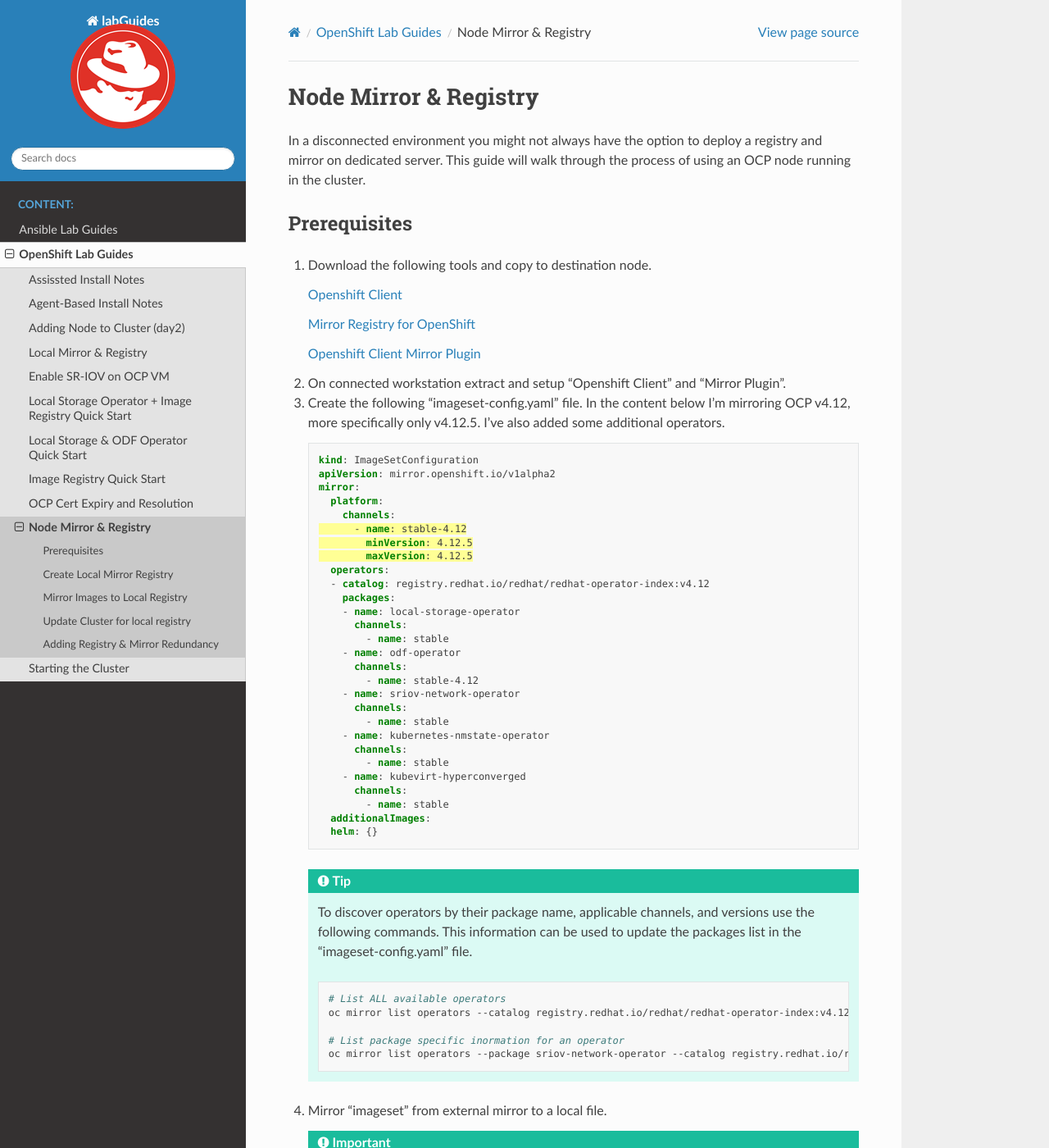
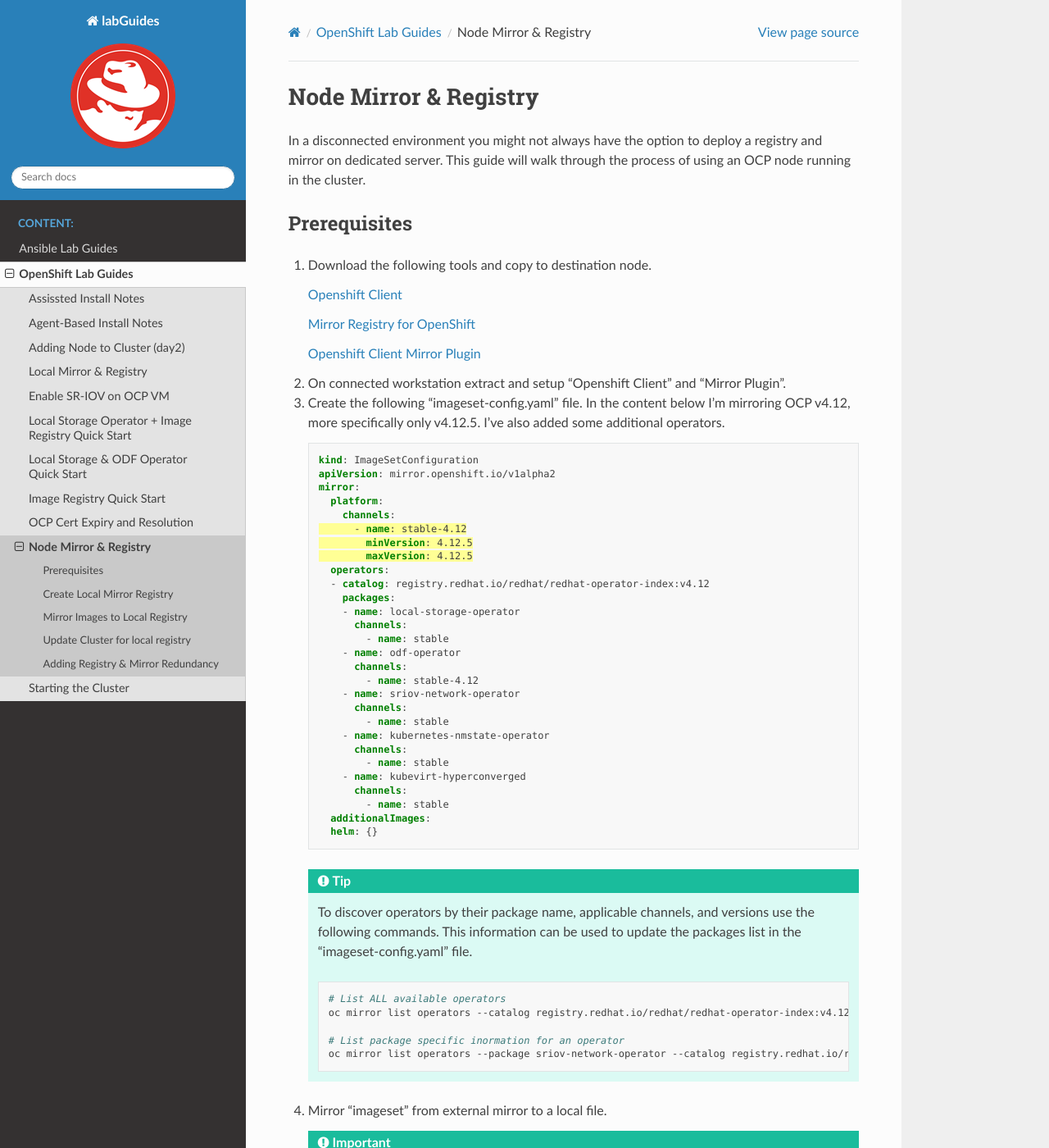
Before and after one commit to vtog/labGuides, a Sphinx documentation site: the page built from source/ocp/node-mirror-registry.rst, in a window 1280 px wide and 1400 px high. Shown: the whole window at 82% size. Built offline with Sphinx 7.4.7 and the Read the Docs theme 2.0.0, drawn with Linux system fonts in a browser that asks for light colours; pages that are not in the unit, such as notebooks, are missing from menus; some of the changed text lies outside the part shown.

Commit message:
more css tweaks

```diff
--- a/source/_static/css/custom.css
+++ b/source/_static/css/custom.css
@@ -1,9 +1,9 @@
-img {
-  margin-top: -5px !important;
-  margin-bottom: 5px !important;
-  padding-top: 0px !important;
-  padding-bottom: 0px !important;
-}
+#img {
+#  margin-top: -5px !important;
+#  margin-bottom: 5px !important;
+#  padding-top: 0px !important;
+#  padding-bottom: 0px !important;
+#}
 
 ul li p {
   padding: 5px 0px 5px 0px !important;
--- a/source/ocp/node-mirror-registry.rst
+++ b/source/ocp/node-mirror-registry.rst
@@ -103,16 +103,16 @@
       sudo chmod 644 /etc/resolv.conf
       cd ~/mirror
 
-Identify Mirror Registry hostname and storage directory variables. In my case
-I'm using:
+#. Identify Mirror Registry hostname and storage directory variables. For
+   exmaple my lab uses the following:
 
-.. code-block:: bash
+   .. code-block:: bash
 
-   quayHostname="host31.ocp2.lab.local"
-   quayRoot="/home/core/mirror/ocp4"
-   quayStorage="/home/core/mirror/ocp4"
-   pgStorage="/home/core/mirror/ocp4"
-   initPassword="password"
+      quayHostname="host31.ocp2.lab.local"
+      quayRoot="/home/core/mirror/ocp4"
+      quayStorage="/home/core/mirror/ocp4"
+      pgStorage="/home/core/mirror/ocp4"
+      initPassword="password"
 
 #. Run the following command to install the registry.
 
```
